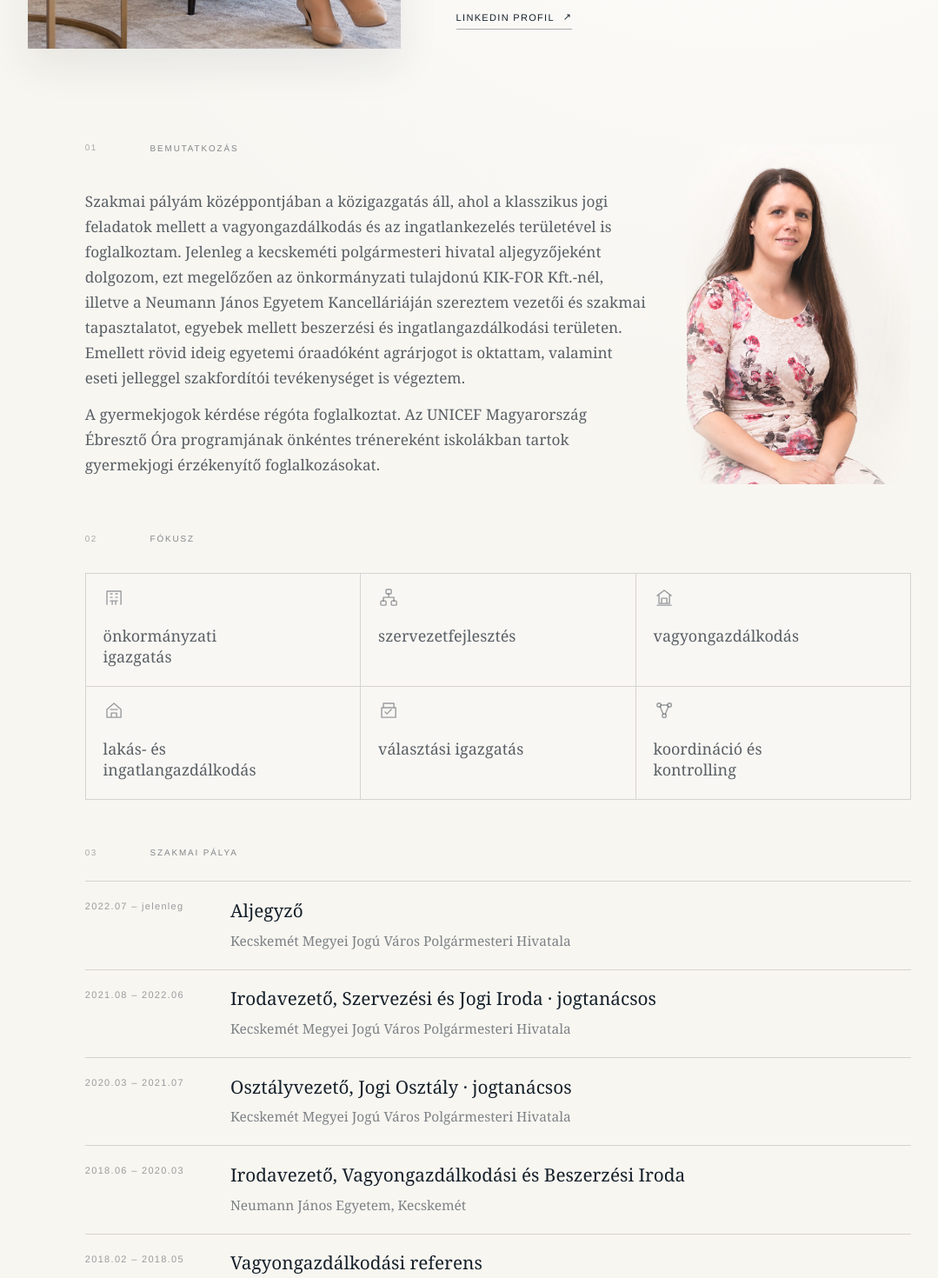
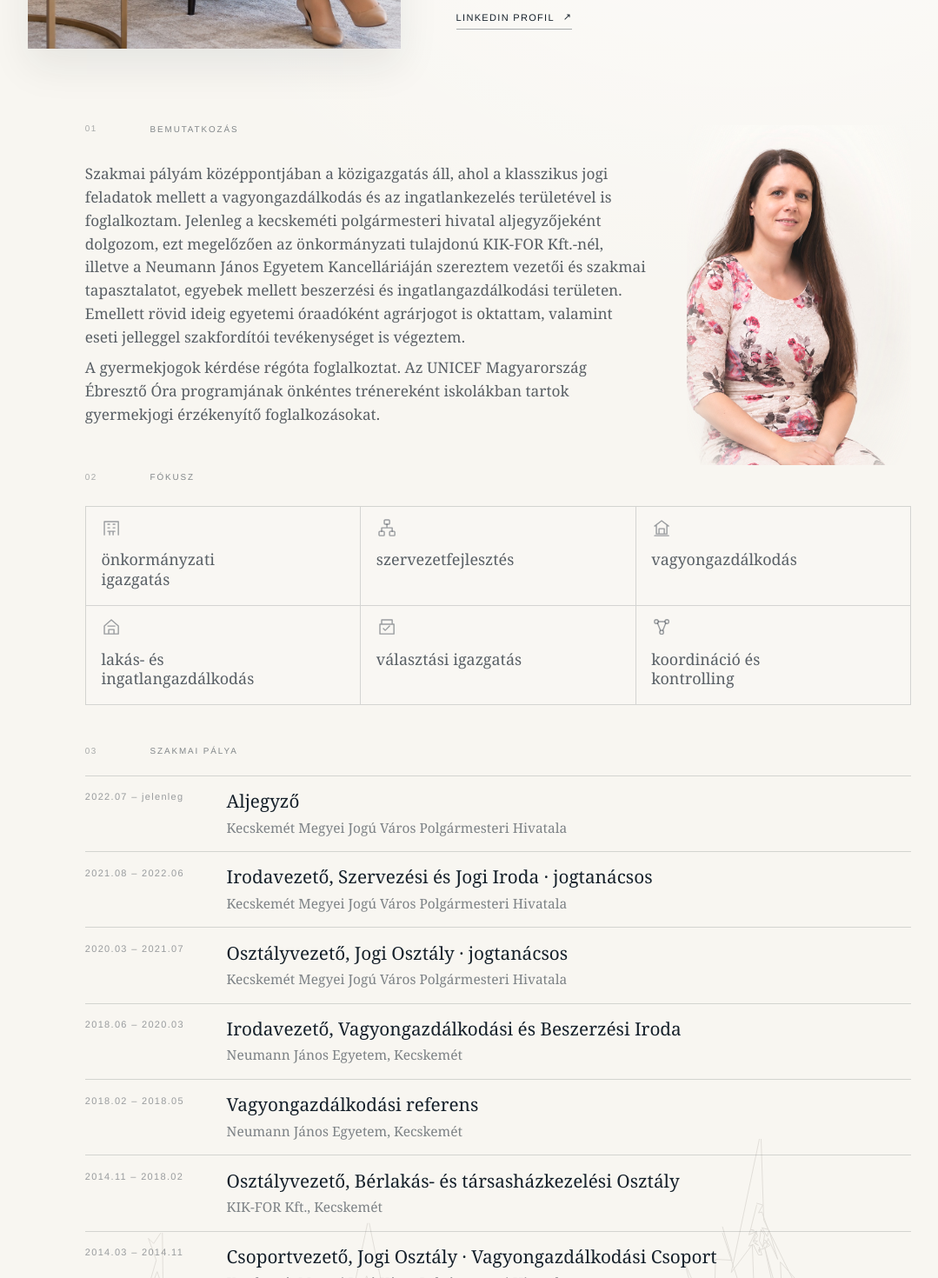
Before and after one commit to svircevicnikola/svircevic-hu, a Next.js app: page /agota in a window 1280 px wide. Shown: the part 560-2030 px from the top of the page at 87% size, without its empty margins (67-1146 px from the left). Built offline with nearby package versions, Linux system fonts and the light colour scheme.

Commit message:
Tighten Agota spacing and line heights further

```diff
--- a/app/globals.css
+++ b/app/globals.css
@@ -410,14 +410,14 @@ button { font: inherit; }
   color: rgba(21,32,42,0.36);
 }
 .agota-intro {
-  margin-top: 92px;
+  margin-top: 72px;
   align-items: start;
 }
 .agota-intro > div:last-child {
   position: relative;
 }
 .agota-intro-body {
-  margin-top: 36px;
+  margin-top: 28px;
   width: calc(100% + 68px);
   margin-left: -68px;
   box-sizing: border-box;
@@ -428,7 +428,7 @@ button { font: inherit; }
   max-width: none;
 }
 .agota-intro-body p + p {
-  margin-top: 12px;
+  margin-top: 8px;
 }
 .agota-intro-image-secondary {
   position: absolute;
@@ -470,30 +470,30 @@ button { font: inherit; }
 }
 .section-grid p {
   max-width: 760px;
-  margin: 0 0 8px;
+  margin: 0 0 6px;
   font-family: Georgia, "Times New Roman", serif;
   font-size: 0.98rem;
-  line-height: 1.68;
+  line-height: 1.55;
   color: rgba(21,32,42,0.70);
 }
 
 .focus-section,
 .timeline-section {
   max-width: 920px;
-  margin: 44px auto 0;
+  margin: 36px auto 0;
   padding: 0 28px;
 }
 .focus-head { padding: 0; }
 .focus-grid {
-  margin-top: 28px;
+  margin-top: 22px;
   display: grid;
   grid-template-columns: repeat(3, minmax(0, 1fr));
   border-top: 1px solid rgba(21,32,42,0.16);
   border-left: 1px solid rgba(21,32,42,0.16);
 }
 .focus-card {
-  min-height: 118px;
-  padding: 14px 18px 15px;
+  min-height: 104px;
+  padding: 11px 16px 12px;
   border-right: 1px solid rgba(21,32,42,0.16);
   border-bottom: 1px solid rgba(21,32,42,0.16);
   background: rgba(255,255,255,0.14);
@@ -504,7 +504,7 @@ button { font: inherit; }
   justify-content: center;
   width: 22px;
   height: 22px;
-  margin-bottom: 18px;
+  margin-bottom: 12px;
   color: rgba(21,32,42,0.42);
 }
 .focus-card > .focus-icon svg {
@@ -518,19 +518,19 @@ button { font: inherit; }
   max-width: 180px;
   font-family: Georgia, "Times New Roman", serif;
   font-size: 1.02rem;
-  line-height: 1.34;
+  line-height: 1.25;
   font-weight: 400;
 }
 
 .timeline {
-  margin-top: 22px;
+  margin-top: 18px;
   border-top: 1px solid rgba(21,32,42,0.16);
 }
 .timeline-item {
   display: grid;
   grid-template-columns: 132px minmax(0, 1fr);
-  gap: 20px;
-  padding: 17px 0 19px;
+  gap: 16px;
+  padding: 13px 0 15px;
   border-bottom: 1px solid rgba(21,32,42,0.16);
 }
 .timeline-year {
@@ -540,7 +540,7 @@ button { font: inherit; }
   padding-top: 3px;
 }
 .timeline-content h3 {
-  margin: 0 0 8px;
+  margin: 0 0 5px;
   font-family: Georgia, "Times New Roman", serif;
   font-weight: 400;
   font-size: 1.18rem;
@@ -548,14 +548,14 @@ button { font: inherit; }
 .timeline-content p {
   margin: 0;
   max-width: 650px;
-  line-height: 1.55;
+  line-height: 1.42;
   font-family: Georgia, "Times New Roman", serif;
   font-size: 0.88rem;
   color: rgba(21,32,42,0.54);
 }
 
 .agota-quote {
-  margin-top: 48px;
+  margin-top: 38px;
   position: relative;
 }
 .agota-quote .quote-content {
@@ -620,7 +620,7 @@ button { font: inherit; }
 
 .agota-footer {
   max-width: 920px;
-  margin: 68px auto 0;
+  margin: 52px auto 0;
   padding: 0 28px 22px;
   display: flex;
   justify-content: space-between;
```
